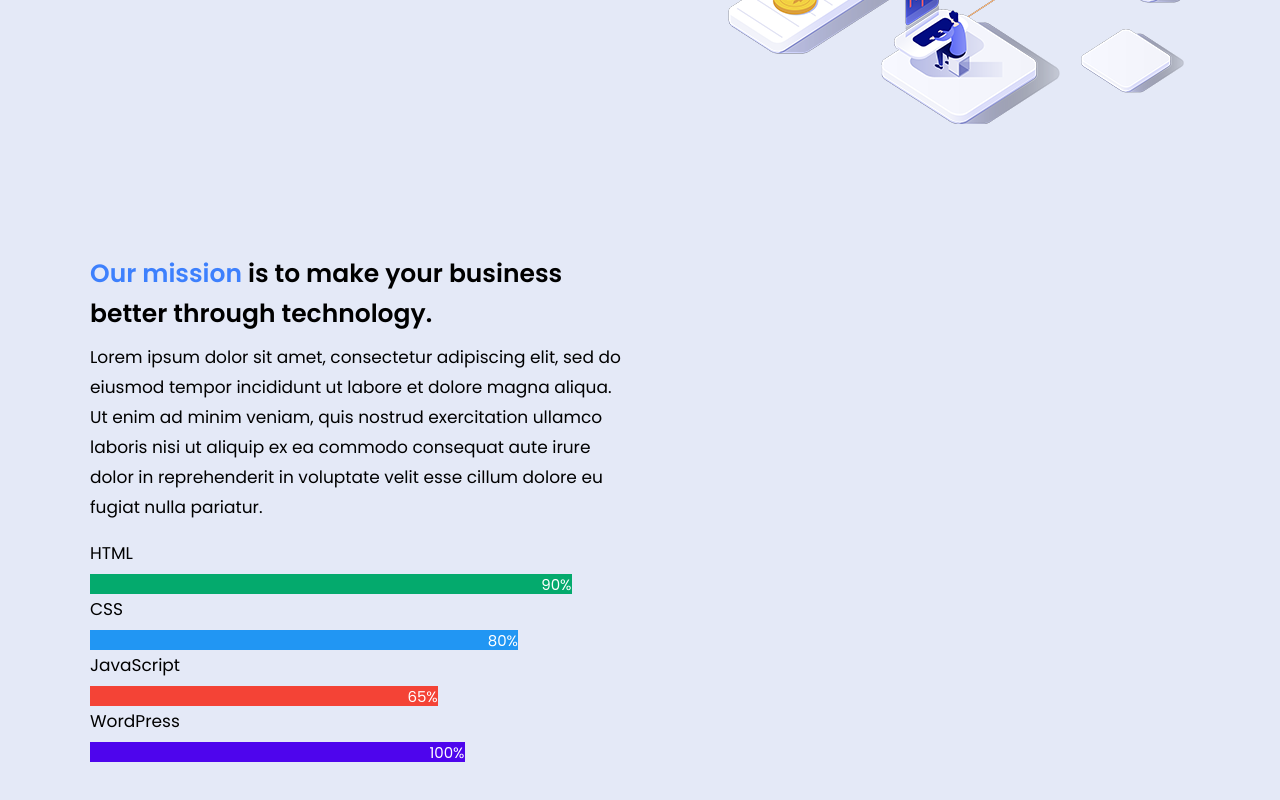
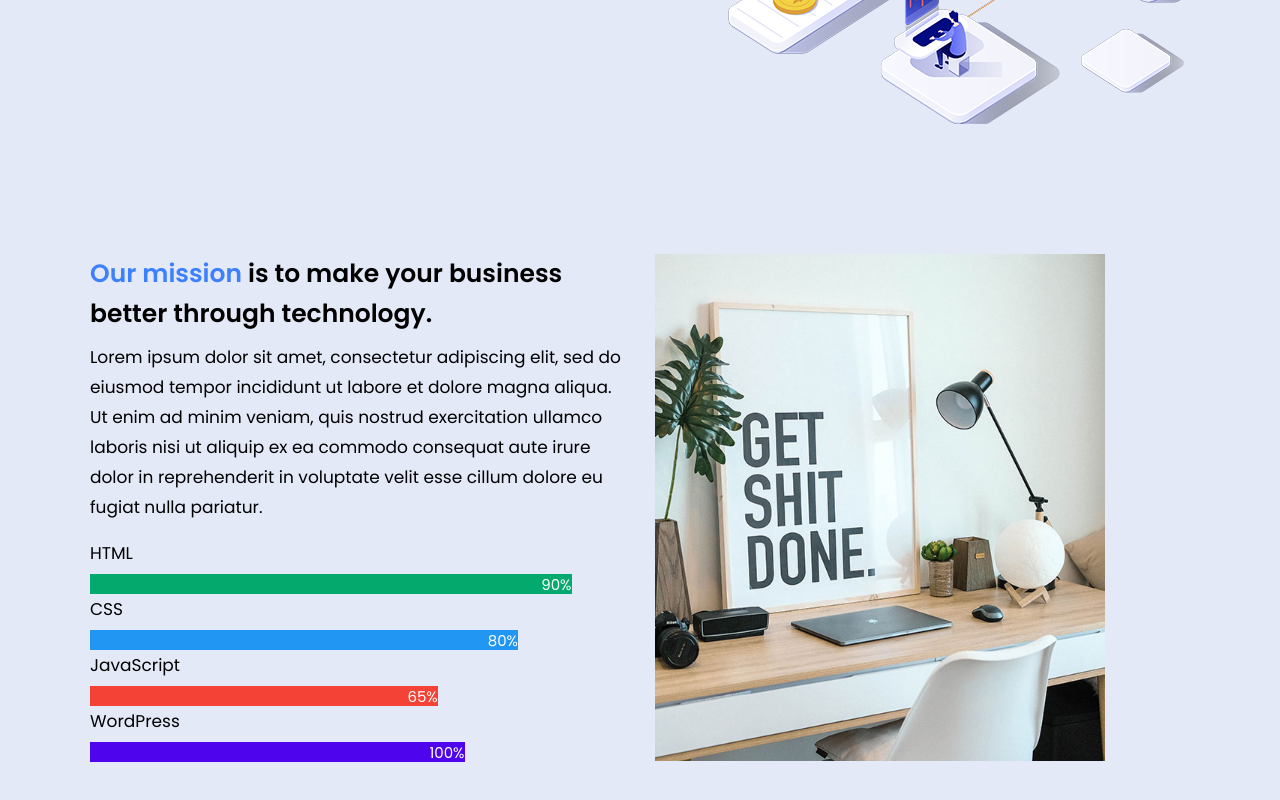
Before and after one commit to hel-samet/Personla-Web, a plain HTML site: page index.html in a window 1280 px wide. Shown: the part 456-1256 px from the top of the page. Drawn offline with nearby package versions, Linux system fonts and the light colour scheme; the site is published under a folder, as on GitHub Pages, so addresses that start at the root find nothing.

Commit message:
Change Aganess

```diff
--- a/index.html
+++ b/index.html
@@ -113,7 +113,7 @@
                 </div>
                 <div
                     class="col-xl-6 col-lg-6 col-md-6 col-ms-6 col-12 about-img ">
-                    <img src="/IMG/about.jpg" alt>
+                    <img src="IMG/about.jpg" alt>
                 </div>
             </div>
         </div>
```
